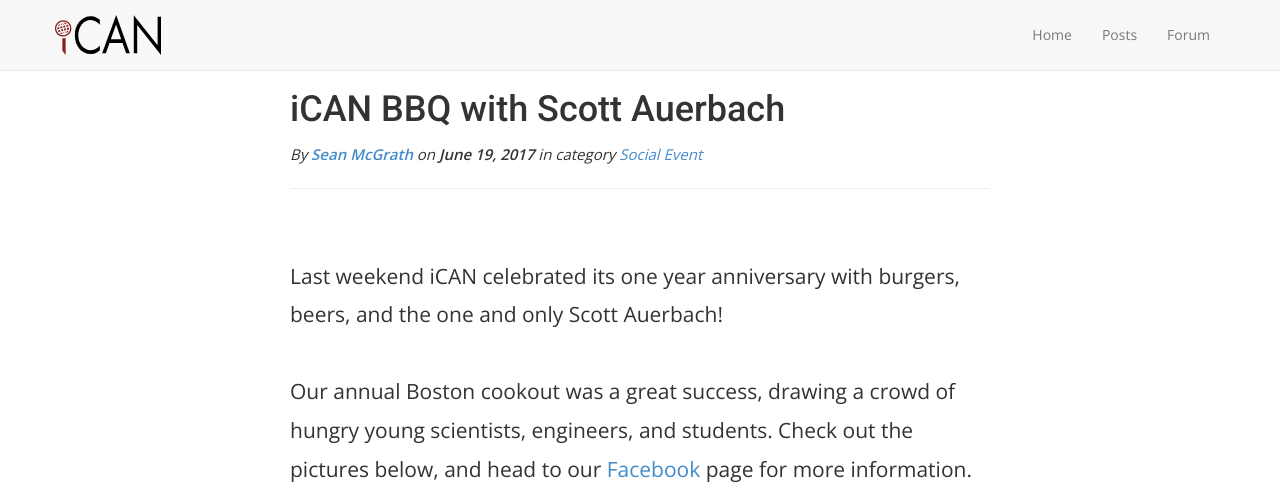
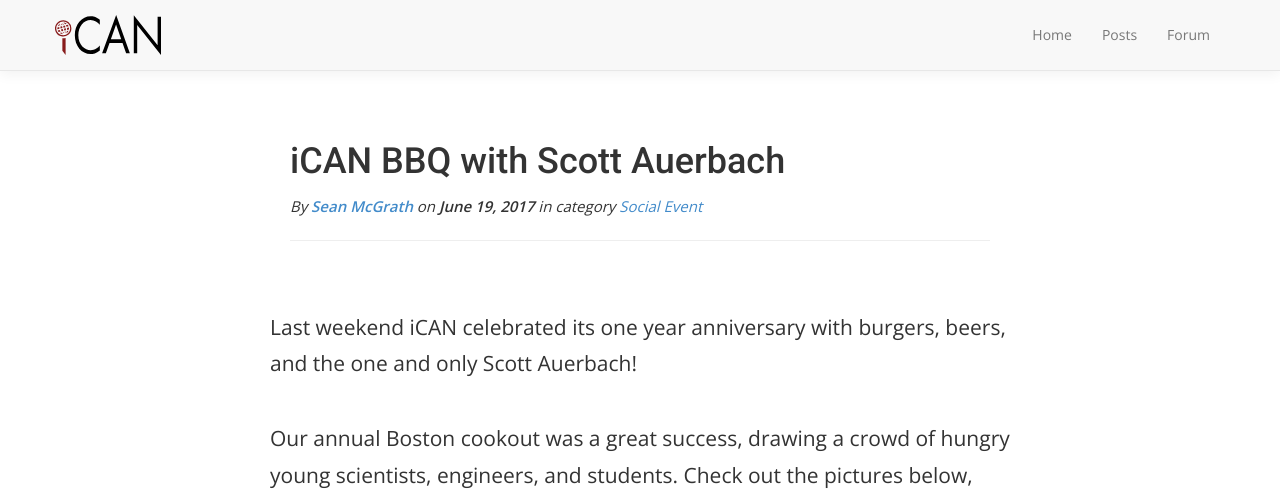
Before and after one commit to icons-alumni-network/icons-alumni-network.github.io, a Jekyll site: the page built from _posts/2017-06-19-ican-bbq-with-scott-auerbach.md, in a window 1280 px wide and 1400 px high. Shown: the top 502 px of the window. Built offline with Jekyll 4.4.1, drawn with Linux system fonts in a browser that asks for light colours; nearby versions of some CDN libraries; some web fonts are replaced.

Commit message:
tweak css, primarily for posts

```diff
--- a/css/style.scss
+++ b/css/style.scss
@@ -13,6 +13,10 @@
 
 .center-text {
   text-align: center;
+}
+
+.post-title {
+  margin-top: 2em;
 }
 
 .post-area {
@@ -114,8 +118,8 @@
 .post-content p {
   margin: 38px auto 0 auto;
   font-size: 21px;
-	line-height: 1.85;
-	max-width: 700px;
+  line-height: 1.75;
+  max-width: 740px;
 }
 
 .post-content blockquote {
@@ -137,6 +141,7 @@
 nav.navbar.navbar-fixed-top {
   min-height: 70px;
   padding: 10px;
+  box-shadow: 0 4px 12px 0 rgba(0,0,0,.05);
 }
 
 body {
```
Lines whose indentation alone changed are shown as unchanged.
